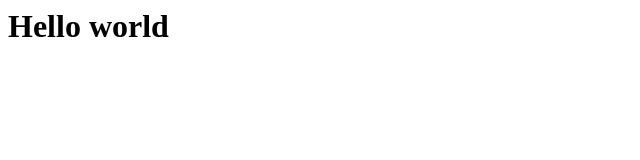
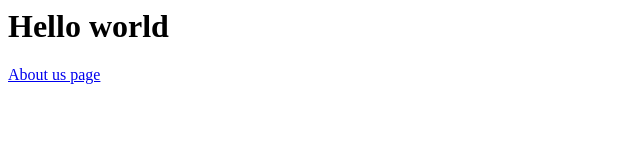
Before and after one commit to Borel-TG/test-web, a plain HTML site: page index.html in a window 1280 px wide. Shown: the whole page, without its empty margins (0-640 px from the left). Drawn offline with Linux system fonts and the light colour scheme.

Commit message:
Update index.html

```diff
--- a/index.html
+++ b/index.html
@@ -1,3 +1,4 @@
 <html>
   <h1>Hello world</h1>
+  <a href="./about.html">About us page</a>
   </html>
```
